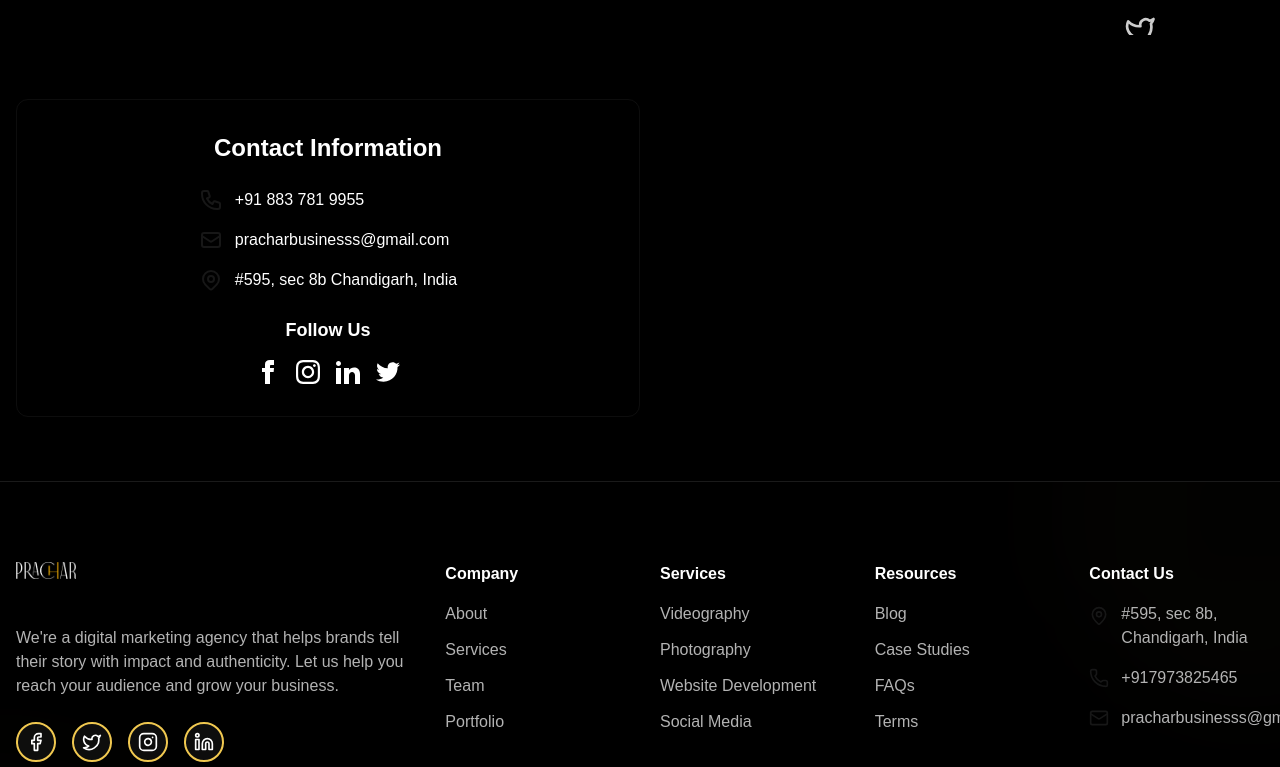
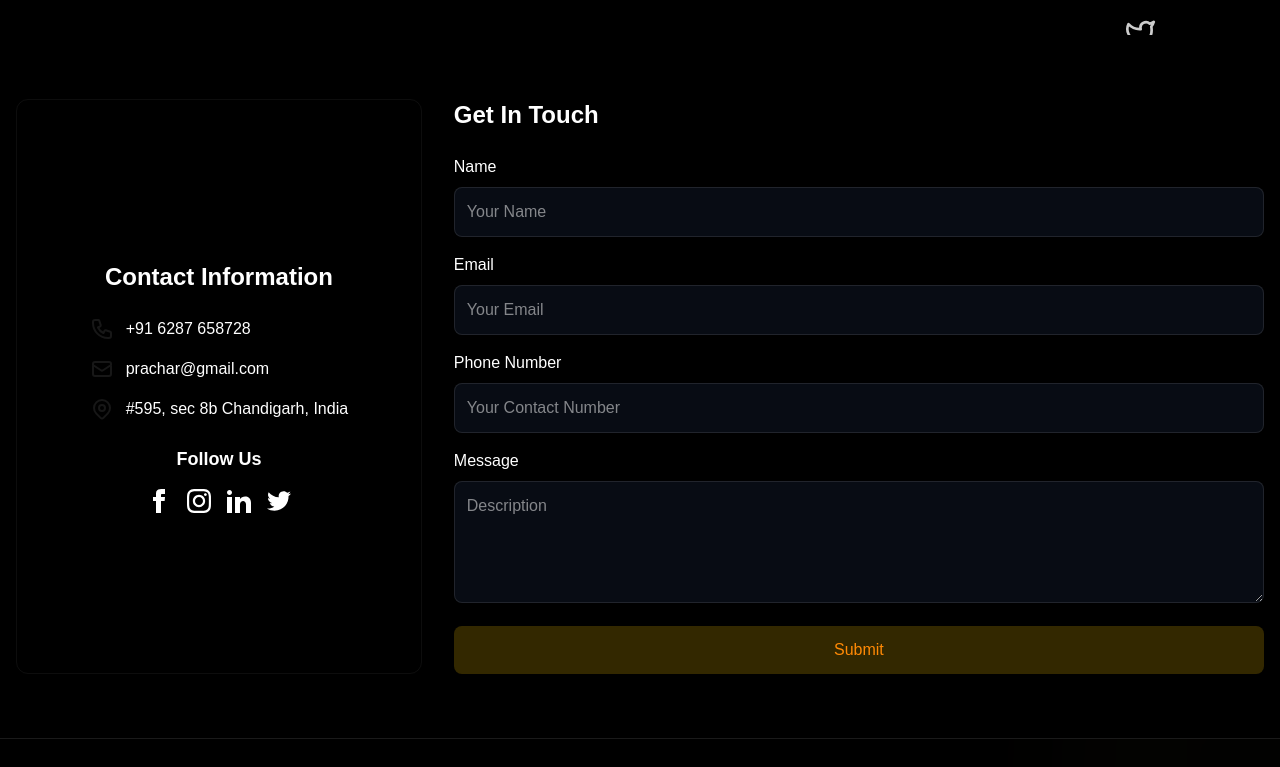
Before and after one commit to etherhunt2/prachar, a Next.js app: page /contact in a window 1280 px wide. Shown: the part 273-1040 px from the top of the page. Built offline with nearby package versions, Linux system fonts and the light colour scheme.

Commit message:
Removed Authority

```diff
--- a/components/footer.jsx
+++ b/components/footer.jsx
@@ -38,10 +38,10 @@ const footerLinks = [
 ];
 
 const socialLinks = [
-  { icon: Facebook, href: 'https://www.facebook.com/share/1KLPiPi2rV/', label: 'Facebook' },
+  { icon: Facebook, href: '#', label: 'Facebook' },
   { icon: Twitter, href: '#', label: 'Twitter' },
-  { icon: Instagram, href: 'https://www.instagram.com/hello_prachar?igsh=MTZvZDBsemVsN2xq', label: 'Instagram' },
-  { icon: Linkedin, href: 'https://www.linkedin.com/company/helloprachar/', label: 'LinkedIn' },
+  { icon: Instagram, href: '#', label: 'Instagram' },
+  { icon: Linkedin, href: '#', label: 'LinkedIn' },
 ];
 
 const footerVariants = {
@@ -144,11 +144,11 @@ export default function Footer() {
               </li>
               <li className="flex items-center space-x-3">
                 <Phone size={20} className="text-mustard flex-shrink-0" />
-                <span className="text-white/70">+917973825465</span>
+                <span className="text-white/70">+916287658728</span>
               </li>
               <li className="flex items-center space-x-3">
                 <Mail size={20} className="text-mustard flex-shrink-0" />
-                <span className="text-white/70">pracharbusinesss@gmail.com</span>
+                <span className="text-white/70">prachar@gmail.com</span>
               </li>
             </ul>
           </motion.div>
--- a/components/pages/Contact.jsx
+++ b/components/pages/Contact.jsx
@@ -136,13 +136,13 @@ const ContactPage = () => {
                                             <svg xmlns="http://www.w3.org/2000/svg" className="h-6 w-6 text-mustard mr-3" fill="none" viewBox="0 0 24 24" stroke="currentColor">
                                                 <path strokeLinecap="round" strokeLinejoin="round" strokeWidth={2} d="M3 5a2 2 0 012-2h3.28a1 1 0 01.948.684l1.498 4.493a1 1 0 01-.502 1.21l-2.257 1.13a11.042 11.042 0 005.516 5.516l1.13-2.257a1 1 0 011.21-.502l4.493 1.498a1 1 0 01.684.949V19a2 2 0 01-2 2h-1C9.716 21 3 14.284 3 6V5z" />
                                             </svg>
-                                            <span className="text-white/80">+91 883 781 9955</span>
+                                            <span className="text-white/80">+91 6287 658728</span>
                                         </div>
                                         <div className="flex items-center">
                                             <svg xmlns="http://www.w3.org/2000/svg" className="h-6 w-6 text-mustard mr-3" fill="none" viewBox="0 0 24 24" stroke="currentColor">
                                                 <path strokeLinecap="round" strokeLinejoin="round" strokeWidth={2} d="M3 8l7.89 5.26a2 2 0 002.22 0L21 8M5 19h14a2 2 0 002-2V7a2 2 0 00-2-2H5a2 2 0 00-2 2v10a2 2 0 002 2z" />
                                             </svg>
-                                            <span className="text-white/80">pracharbusinesss@gmail.com</span>
+                                            <span className="text-white/80">prachar@gmail.com</span>
                                         </div>
                                         <div className="flex items-center">
                                             <svg xmlns="http://www.w3.org/2000/svg" className="h-6 w-6 text-mustard mr-3" fill="none" viewBox="0 0 24 24" stroke="currentColor">
@@ -155,17 +155,17 @@ const ContactPage = () => {
 
                                     <h4 className="text-lg font-semibold text-white mb-4" gradient={false}>Follow Us</h4>
                                     <div className="flex space-x-4">
-                                        <a href="https://www.facebook.com/share/1KLPiPi2rV/" className="text-white hover:text-yellow-200 hover:scale-110 transition-colors">
+                                        <a href="#" className="text-white hover:text-yellow-200 hover:scale-110 transition-colors">
                                             <svg xmlns="http://www.w3.org/2000/svg" className="h-6 w-6" fill="currentColor" viewBox="0 0 24 24">
                                                 <path d="M9 8h-3v4h3v12h5v-12h3.642l.358-4h-4v-1.667c0-.955.192-1.333 1.115-1.333h2.885v-5h-3.808c-3.596 0-5.192 1.583-5.192 4.615v3.385z" />
                                             </svg>
                                         </a>
-                                        <a href="https://www.instagram.com/hello_prachar?igsh=MTZvZDBsemVsN2xq" className="text-white hover:text-yellow-200 hover:scale-110 transition-colors">
+                                        <a href="#" className="text-white hover:text-yellow-200 hover:scale-110 transition-colors">
                                             <svg xmlns="http://www.w3.org/2000/svg" className="h-6 w-6" fill="currentColor" viewBox="0 0 24 24">
                                                 <path d="M12 2.163c3.204 0 3.584.012 4.85.07 3.252.148 4.771 1.691 4.919 4.919.058 1.265.069 1.645.069 4.849 0 3.205-.012 3.584-.069 4.849-.149 3.225-1.664 4.771-4.919 4.919-1.266.058-1.644.07-4.85.07-3.204 0-3.584-.012-4.849-.07-3.26-.149-4.771-1.699-4.919-4.92-.058-1.265-.07-1.644-.07-4.849 0-3.204.013-3.583.07-4.849.149-3.227 1.664-4.771 4.919-4.919 1.266-.057 1.645-.069 4.849-.069zm0-2.163c-3.259 0-3.667.014-4.947.072-4.358.2-6.78 2.618-6.98 6.98-.059 1.281-.073 1.689-.073 4.948 0 3.259.014 3.668.072 4.948.2 4.358 2.618 6.78 6.98 6.98 1.281.058 1.689.072 4.948.072 3.259 0 3.668-.014 4.948-.072 4.354-.2 6.782-2.618 6.979-6.98.059-1.28.073-1.689.073-4.948 0-3.259-.014-3.667-.072-4.947-.196-4.354-2.617-6.78-6.979-6.98-1.281-.059-1.69-.073-4.949-.073zm0 5.838c-3.403 0-6.162 2.759-6.162 6.162s2.759 6.163 6.162 6.163 6.162-2.759 6.162-6.163c0-3.403-2.759-6.162-6.162-6.162zm0 10.162c-2.209 0-4-1.79-4-4 0-2.209 1.791-4 4-4s4 1.791 4 4c0 2.21-1.791 4-4 4zm6.406-11.845c-.796 0-1.441.645-1.441 1.44s.645 1.44 1.441 1.44c.795 0 1.439-.645 1.439-1.44s-.644-1.44-1.439-1.44z" />
                                             </svg>
                                         </a>
-                                        <a href="https://www.linkedin.com/company/helloprachar/" className="text-white hover:text-yellow-200 hover:scale-110 transition-colors">
+                                        <a href="#" className="text-white hover:text-yellow-200 hover:scale-110 transition-colors">
                                             <svg xmlns="http://www.w3.org/2000/svg" className="h-6 w-6" fill="currentColor" viewBox="0 0 24 24">
                                                 <path d="M4.98 3.5c0 1.381-1.11 2.5-2.48 2.5s-2.48-1.119-2.48-2.5c0-1.38 1.11-2.5 2.48-2.5s2.48 1.12 2.48 2.5zm.02 4.5h-5v16h5v-16zm7.982 0h-4.968v16h4.969v-8.399c0-4.67 6.029-5.052 6.029 0v8.399h4.988v-10.131c0-7.88-8.922-7.593-11.018-3.714v-2.155z" />
                                             </svg>
@@ -178,6 +178,7 @@ const ContactPage = () => {
                                     </div>
                                 </div>
                             </motion.div>
+                            <ContactForm />
                         </div>
                     </div>
                 </section>
--- /dev/null
+++ b/pnpm-workspace.yaml
@@ -0,0 +1,3 @@
+onlyBuiltDependencies:
+  - sharp
+  - unrs-resolver
```
Also changed, not shown: 1 other file (tests, documents, lock files or other folders).
